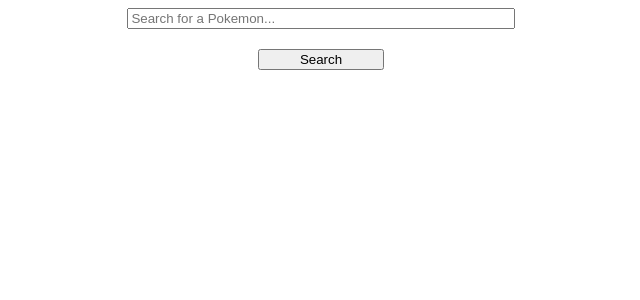
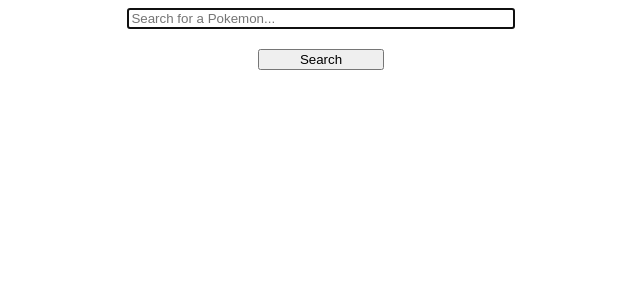
Before and after one commit to josephfoulds/sh_pk, a React app in the folder pokemon/pokemon/: page / in a window 1280 px wide. Shown: the top 300 px of the page, without its empty margins (319-959 px from the left). Built offline with nearby package versions, Linux system fonts and the light colour scheme; the HTML template or start-up script is replaced by a standard one.

Commit message:
[React] Give search box focus on component render

```diff
--- a/pokemon/pokemon/src/components/Search.js
+++ b/pokemon/pokemon/src/components/Search.js
@@ -44,6 +44,11 @@
     }
   }
 
+  // Give focus to the search input on render
+  componentDidMount(){
+    this.searchInput.focus();
+  }
+
   render() {
     return (
       <div className="search">
@@ -56,6 +61,7 @@
             value={this.state.query}
             onChange={this.handleChange}
             onKeyDown={this.handleKeyDown}
+            ref={(input) => { this.searchInput = input; }}
           />
         </div>
         <div>
```
